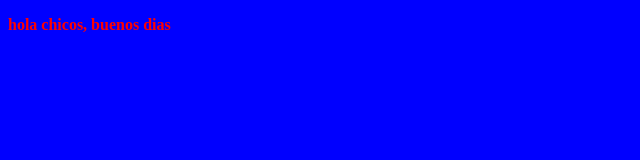
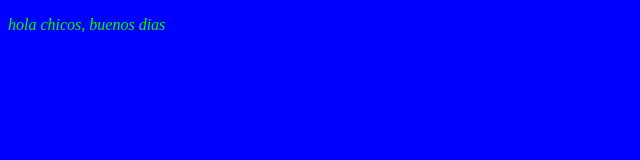
Before and after one commit to Aylen-11/edifp, a plain HTML site: page index.html in a window 1280 px wide. Shown: the whole page, without its empty margins (0-640 px from the left). Drawn offline with Linux system fonts and the light colour scheme.

Commit message:
cursiva y color verde

```diff
--- a/css/estilos.css
+++ b/css/estilos.css
@@ -1,5 +1,5 @@
 body {
     background-color: #00F; /*azul*/
-    font-weight: bold; /* negrita */
-    color:#F00; /*rojo*/
+    font-style: italic ; /* negrita */
+    color:#0F0; /*rojo*/
 }
```
